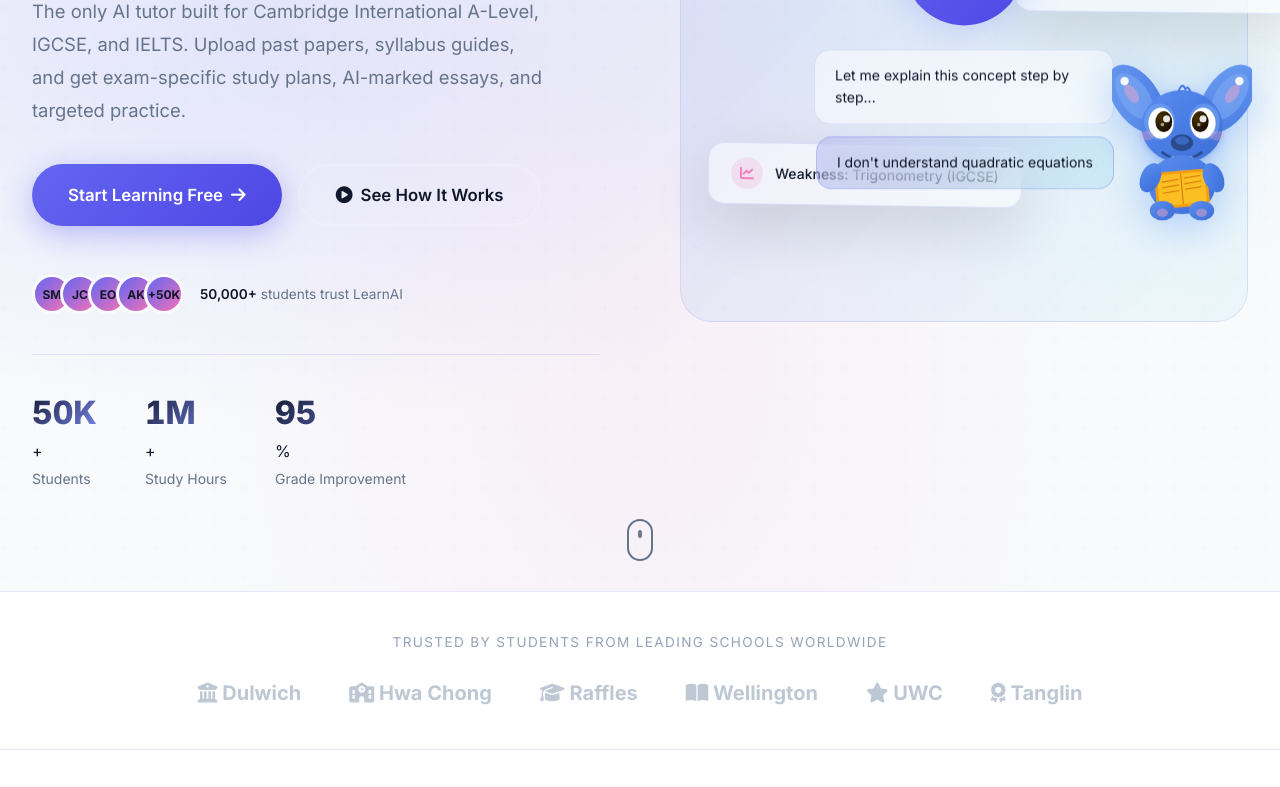
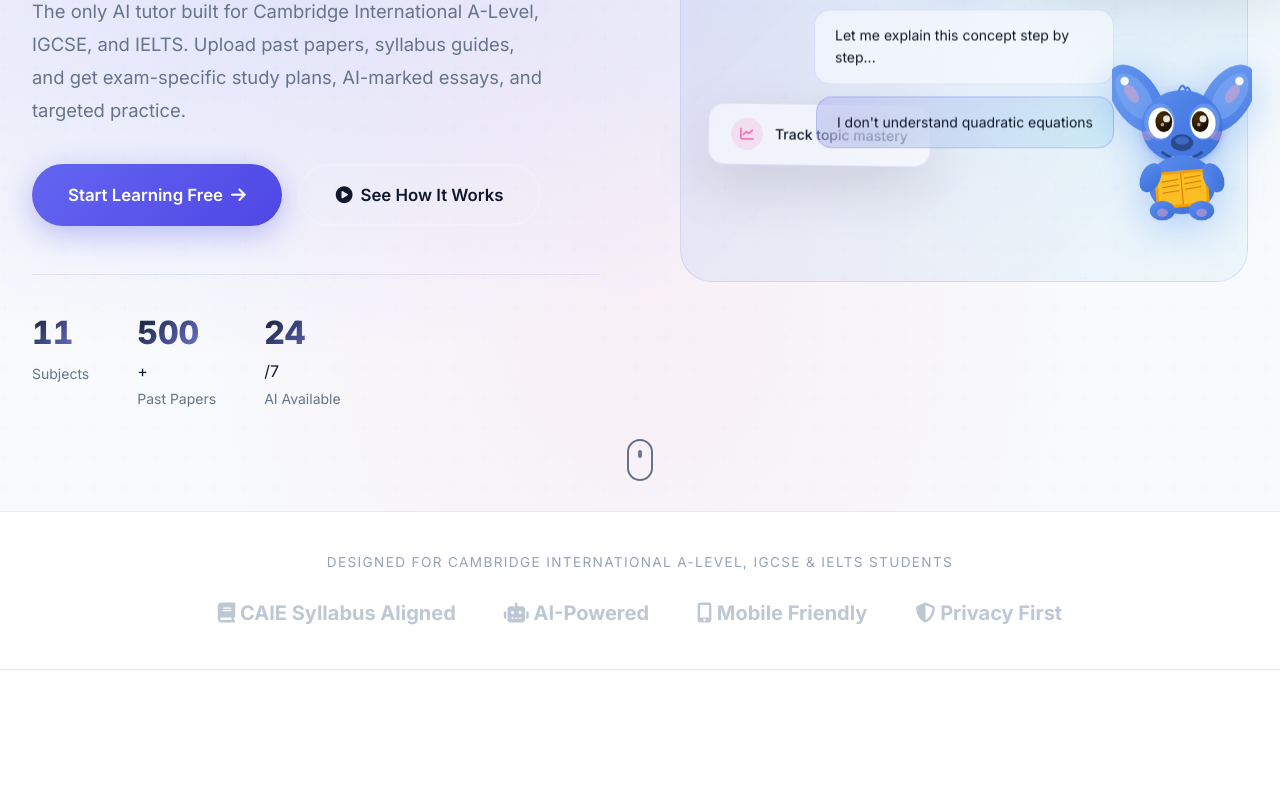
Before and after one commit to xuan2507/yh3, a plain HTML site: page index.html in a window 1280 px wide. Shown: the part 537-1324 px from the top of the page. Drawn offline with Linux system fonts and the light colour scheme.

Commit message:
Remove all deceptive fake social proof for Google Safe Browsing

```diff
--- a/index.html
+++ b/index.html
@@ -133,28 +133,18 @@
                         See How It Works
                     </a>
                 </div>
-                <div class="hero-trust">
-                    <div class="trust-avatars" aria-hidden="true">
-                        <div class="avatar">SM</div>
-                        <div class="avatar">JC</div>
-                        <div class="avatar">EO</div>
-                        <div class="avatar">AK</div>
-                        <div class="avatar">+50K</div>
-                    </div>
-                    <p class="trust-text"><strong>50,000+</strong> students trust LearnAI</p>
-                </div>
                 <div class="hero-stats">
                     <div class="stat">
-                        <span class="stat-number" data-count="50000">0</span><span>+</span>
-                        <span class="stat-label">Students</span>
+                        <span class="stat-number" data-count="11">0</span>
+                        <span class="stat-label">Subjects</span>
                     </div>
                     <div class="stat">
-                        <span class="stat-number" data-count="1000000">0</span><span>+</span>
-                        <span class="stat-label">Study Hours</span>
+                        <span class="stat-number" data-count="500">0</span><span>+</span>
+                        <span class="stat-label">Past Papers</span>
                     </div>
                     <div class="stat">
-                        <span class="stat-number" data-count="95">0</span><span>%</span>
-                        <span class="stat-label">Grade Improvement</span>
+                        <span class="stat-number" data-count="24">0</span><span>/7</span>
+                        <span class="stat-label">AI Available</span>
                     </div>
                 </div>
             </div>
@@ -162,15 +152,15 @@
                 <div class="hero-visual-bg"></div>
                 <div class="floating-card card-1">
                     <i class="fas fa-check-circle green"></i>
-                    <span>Essay graded: A* (92%)</span>
+                    <span>AI essay feedback</span>
                 </div>
                 <div class="floating-card card-2">
                     <i class="fas fa-brain blue"></i>
-                    <span>Study plan: 47 days to exam</span>
+                    <span>Personalized study plans</span>
                 </div>
                 <div class="floating-card card-3">
                     <i class="fas fa-chart-line purple"></i>
-                    <span>Weakness: Trigonometry (IGCSE)</span>
+                    <span>Track topic mastery</span>
                 </div>
                 <div class="hero-illustration">
                     <div class="ai-avatar">
@@ -193,17 +183,15 @@
     </section>
 
     <!-- Trust Bar -->
-    <section class="trust-bar" aria-label="Trusted by schools">
+    <section class="trust-bar" aria-label="Built for Cambridge students">
         <div class="container">
             <div class="trust-bar-content">
-                <p>Trusted by students from leading schools worldwide</p>
+                <p>Designed for Cambridge International A-Level, IGCSE & IELTS students</p>
                 <div class="trust-logos">
-                    <div class="trust-logo"><i class="fas fa-university" aria-hidden="true"></i> Dulwich</div>
-                    <div class="trust-logo"><i class="fas fa-school" aria-hidden="true"></i> Hwa Chong</div>
-                    <div class="trust-logo"><i class="fas fa-graduation-cap" aria-hidden="true"></i> Raffles</div>
-                    <div class="trust-logo"><i class="fas fa-book-open" aria-hidden="true"></i> Wellington</div>
-                    <div class="trust-logo"><i class="fas fa-star" aria-hidden="true"></i> UWC</div>
-                    <div class="trust-logo"><i class="fas fa-award" aria-hidden="true"></i> Tanglin</div>
+                    <div class="trust-logo"><i class="fas fa-book" aria-hidden="true"></i> CAIE Syllabus Aligned</div>
+                    <div class="trust-logo"><i class="fas fa-robot" aria-hidden="true"></i> AI-Powered</div>
+                    <div class="trust-logo"><i class="fas fa-mobile-alt" aria-hidden="true"></i> Mobile Friendly</div>
+                    <div class="trust-logo"><i class="fas fa-shield-alt" aria-hidden="true"></i> Privacy First</div>
                 </div>
             </div>
         </div>
```
Also changed, not shown: pro.html (+13 -22 lines), register.html (+1 -1 lines).
